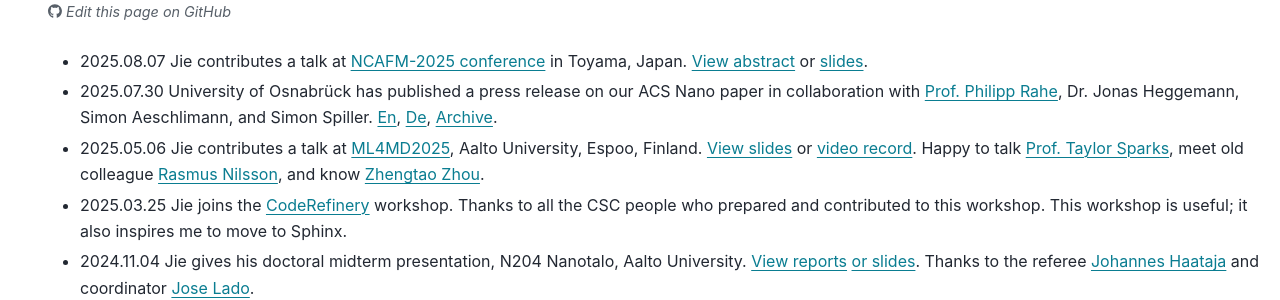
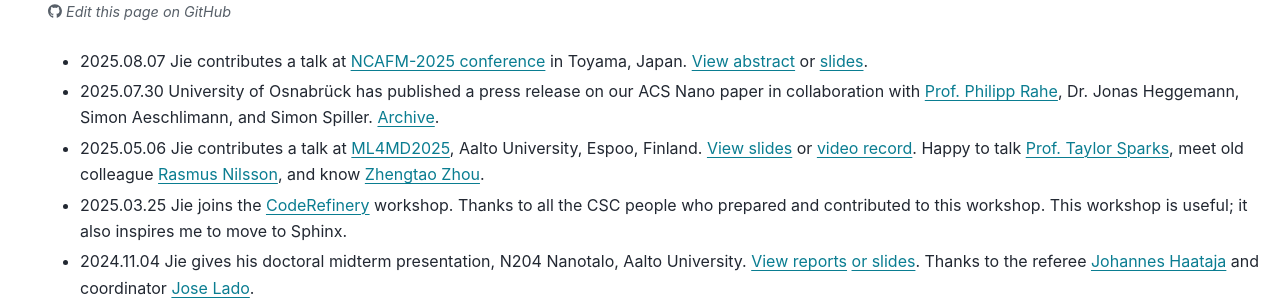
Before and after one commit to way2ml/way2ml.github.io, a Sphinx documentation site: the page built from doc/news.md, in a window 1280 px wide. Shown: the part 167-467 px from the top of the page. Built offline with Sphinx 7.4.7 and the PyData theme 0.15.4, drawn with Linux system fonts in a browser that asks for light colours.

```diff
--- a/doc/news.md
+++ b/doc/news.md
@@ -1,6 +1,6 @@
 # News
 - 2025.08.07 Jie contributes a talk at [NCAFM-2025 conference](https://www.nims.go.jp/group/Nanoprobe/NC-AFM2025/Index.html) in Toyama, Japan. [View abstract](https://www.nims.go.jp/group/Nanoprobe/NC-AFM2025/Abstract/S11-2_Jie%20Huang.pdf) or [slides](https://raw.githubusercontent.com/HuangJiaLian/DataBase0/master/uploads/NCAFM_Jie_Huang.pdf).
-- 2025.07.30 University of Osnabrück has published a press release  on our ACS Nano paper in collaboration with [Prof. Philipp Rahe](https://www.humboldt-foundation.de/en/connect/explore-the-humboldt-network/singleview/1147643/dr-philipp-rahe), Dr. Jonas Heggemann, Simon Aeschlimann, and Simon Spiller. [En](https://www.uni-osnabrueck.de/en/campus-life/university-news/news-detail-page/2025/07/physiker-der-uni-osnabrueck-erklaeren-bislang-unbekannten-mikroskopischen-mechanismus), [De](https://www.uni-osnabrueck.de/campusleben/uni-news/detailseite-news/2025/07/physiker-der-uni-osnabrueck-erklaeren-bislang-unbekannten-mikroskopischen-mechanismus), [Archive](https://raw.githubusercontent.com/HuangJiaLian/DataBase0/master/uploads/2025-07-30-ACSNANO.png).
+- 2025.07.30 University of Osnabrück has published a press release  on our ACS Nano paper in collaboration with [Prof. Philipp Rahe](https://www.humboldt-foundation.de/en/connect/explore-the-humboldt-network/singleview/1147643/dr-philipp-rahe), Dr. Jonas Heggemann, Simon Aeschlimann, and Simon Spiller. [Archive](https://raw.githubusercontent.com/HuangJiaLian/DataBase0/master/uploads/2025-07-30-ACSNANO.png).
 - 2025.05.06 Jie contributes a talk at [ML4MD2025](https://sites.utu.fi/ml4md2025/), Aalto University, Espoo, Finland. [View slides](http://raw.githubusercontent.com/HuangJiaLian/DataBase0/refs/heads/master/uPic/2025-05-07-20-50-slide.pdf) or [video record](https://youtu.be/bmc2ZaMUvgo?si=iO6RSa9OHEOmCvMY). Happy to talk [Prof. Taylor Sparks](https://profiles.faculty.utah.edu/u0203991), meet old colleague [Rasmus Nilsson](https://orcid.org/0009-0004-9618-2562), and know [Zhengtao Zhou](https://www.researchgate.net/profile/Zhengtao-Zhou-2).
 - 2025.03.25 Jie joins the [CodeRefinery](https://coderefinery.github.io) workshop. Thanks to all the CSC people who prepared and contributed to this workshop. This workshop is useful; it also inspires me to move to Sphinx.
 - 2024.11.04 Jie gives his doctoral midterm presentation, N204 Nanotalo, Aalto University. [View reports](https://cdn.jsdelivr.net/gh/HuangJiaLian/DataBase0@master/uPic/2024-10-14-14-11-Jie_s_Midterm_Report_compressed.pdf) [or slides](https://cdn.jsdelivr.net/gh/HuangJiaLian/DataBase0@master/uPic/2024-11-04-15-39-MidtermSlides-compressed.pdf). Thanks to the referee [Johannes Haataja](https://www.researchgate.net/profile/Johannes-Haataja) and coordinator [Jose Lado](https://x.com/jlado_phys).
```
